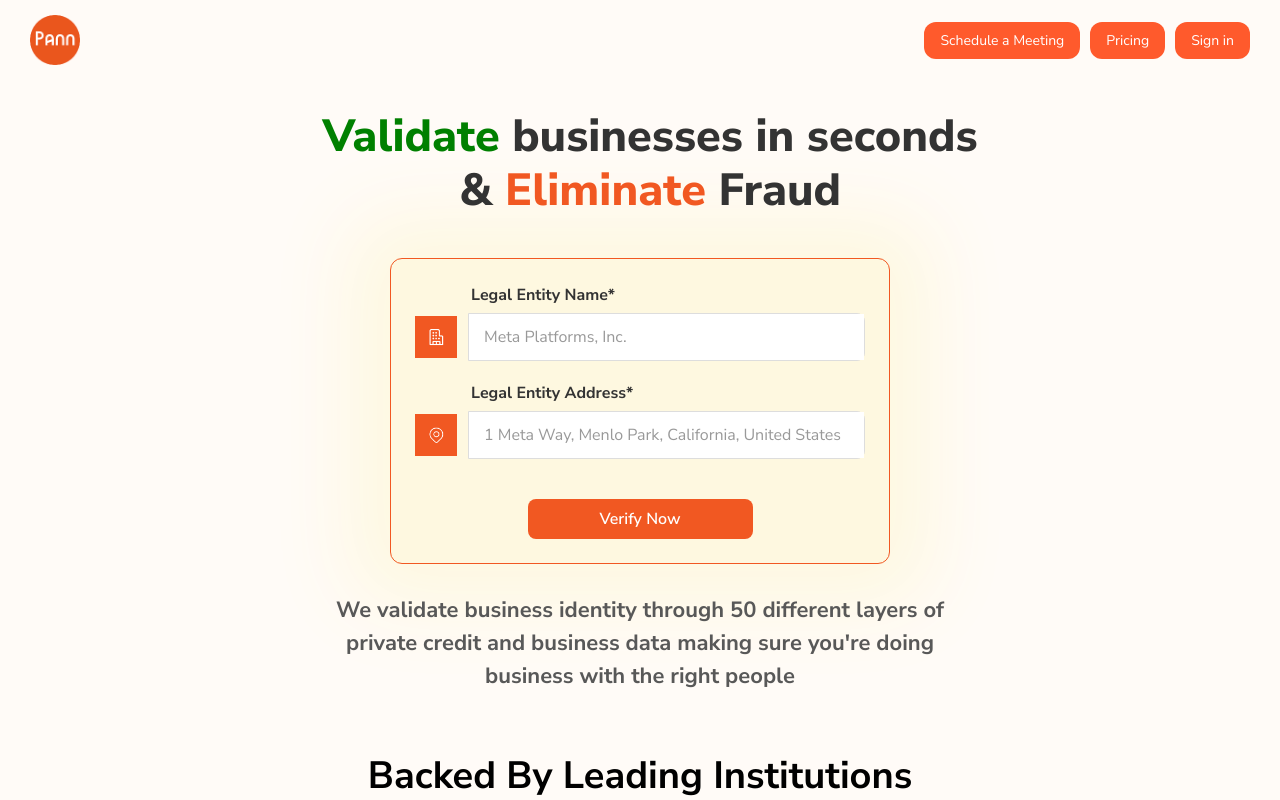
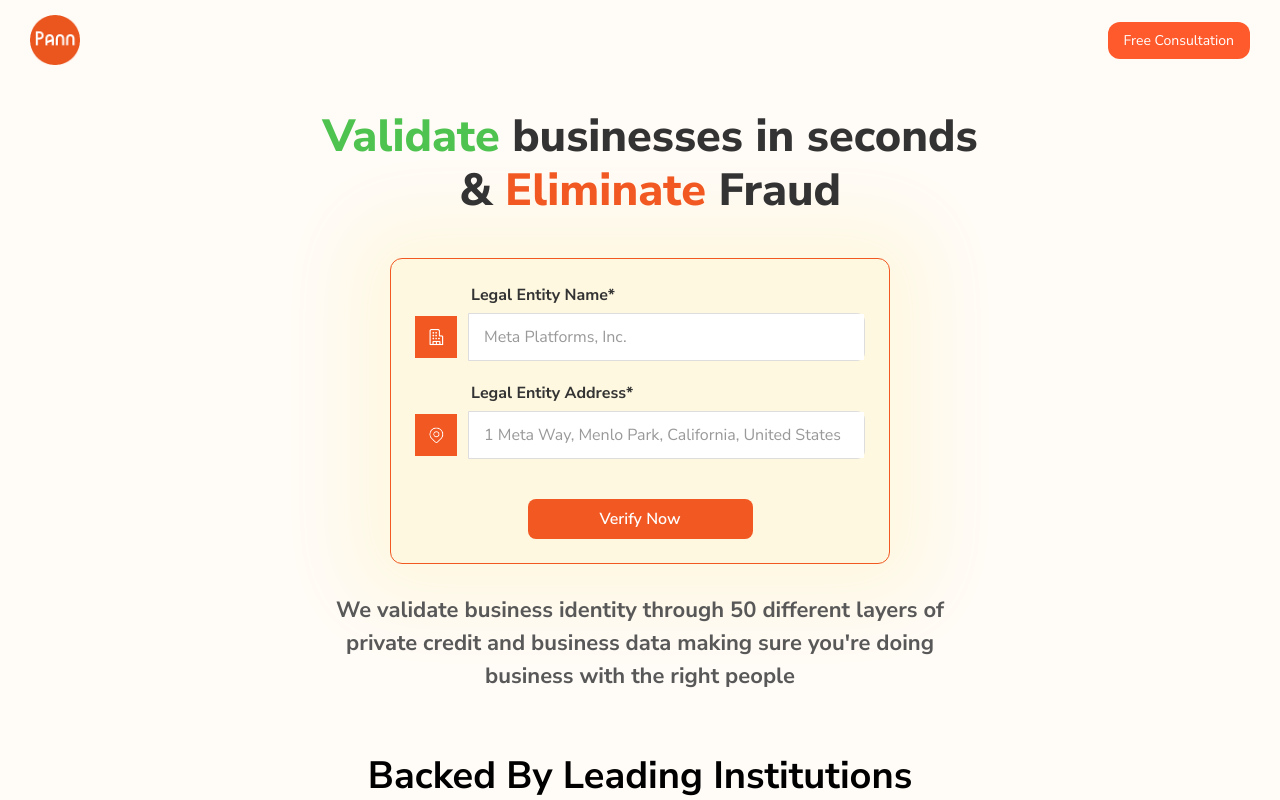
Before and after one commit to hsnatrajput/pann_test, a React (Create React App) app: page / in a window 1280 px wide. Shown: the top 800 px of the page. Built offline with nearby package versions, Linux system fonts and the light colour scheme.

Commit message:
now remove login , pricing , and schedule meeting to free consultation . and added calendly link to it. also make validate light green color

```diff
--- a/src/components/VerifyForm.js
+++ b/src/components/VerifyForm.js
@@ -192,9 +192,12 @@
           </a>
         </div>
         <div className="nav-buttons">
-          <button className="schedule-btn">Schedule a Meeting</button>
-          <span className="pricing-btn">Pricing</span>
-          <span className="login-btn">Sign in</span>
+          <button className="schedule-btn"
+           onClick={() => window.open("https://calendly.com/osama-pann/free-consultation", "_blank", "noopener,noreferrer")}
+          >Free Consultation
+          </button>
+          {/* <span className="pricing-btn">Pricing</span>
+          <span className="login-btn">Sign in</span> */}
         </div>
       </div>
 
--- a/src/styles/VerifyForm.css
+++ b/src/styles/VerifyForm.css
@@ -175,7 +175,7 @@
   font-family: 'Nunito Sans';
 }
 .wide-heading-container h1 .validate{
-  color: #008000;
+  color: #4fc34f;
   font-size: 45px;
   font-weight: 900;
   margin-bottom: 20px;
```
